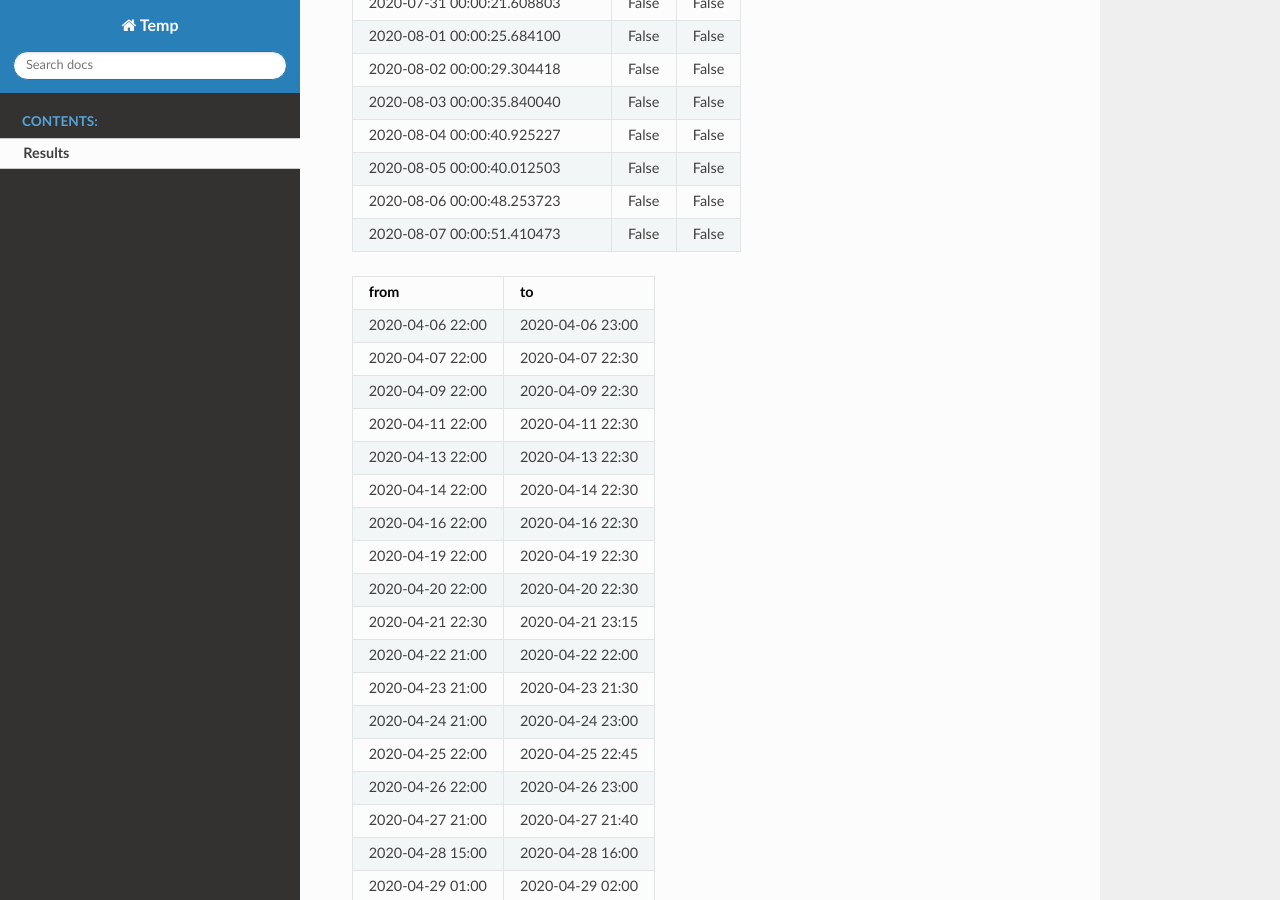
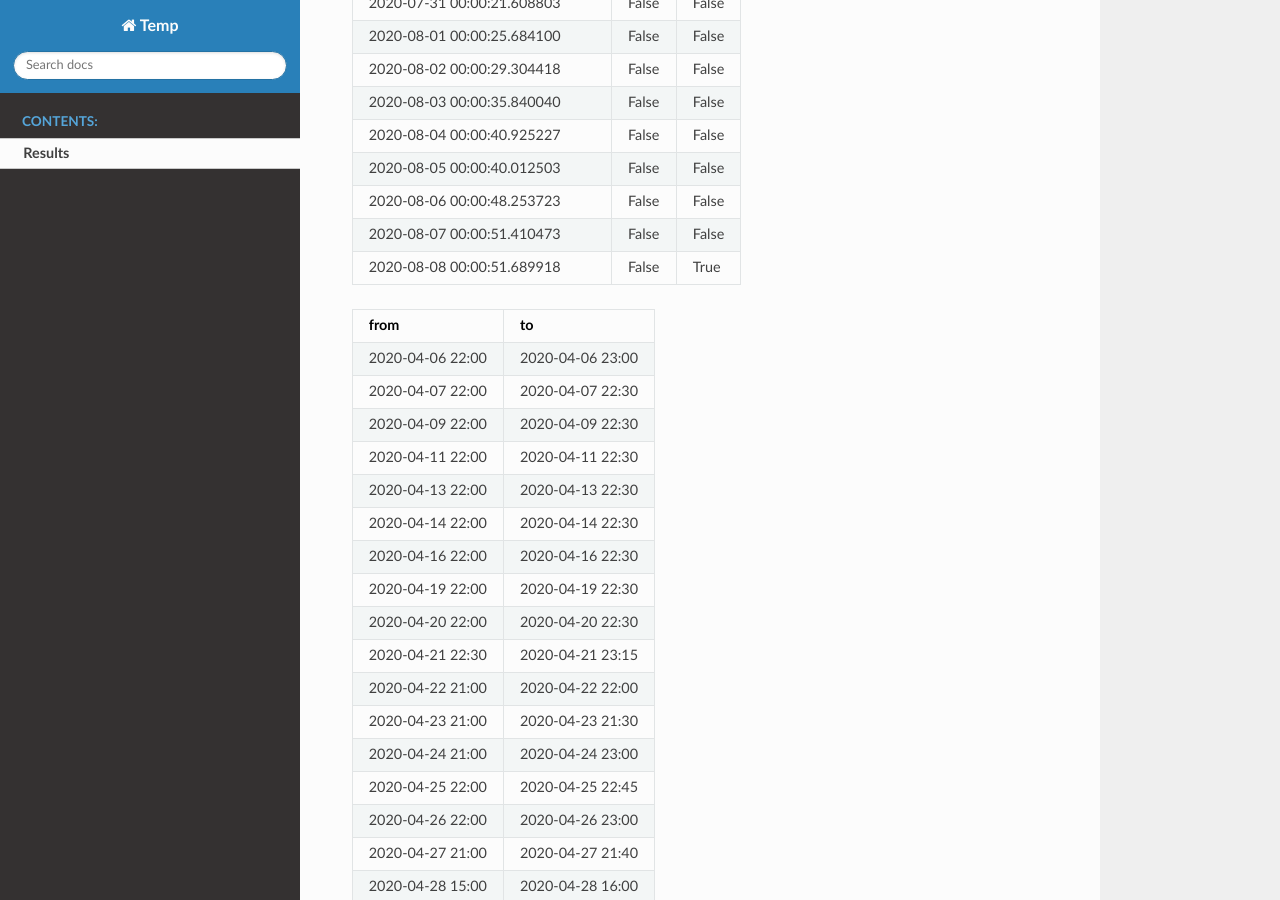
Before and after one commit to shlomow/queries-results, a Sphinx documentation site: the page built from source/results.rst, in a window 1280 px wide and 900 px high, scrolled down 3599 px. Built offline with Sphinx 7.4.7 and the Read the Docs theme 2.0.0, drawn with Linux system fonts in a browser that asks for light colours.

Commit message:
update results

```diff
--- a/source/results.rst
+++ b/source/results.rst
@@ -118,6 +118,7 @@ fifth experiment: 24.07.2020
    2020-08-05 00:00:40.012503, False, False
    2020-08-06 00:00:48.253723, False, False
    2020-08-07 00:00:51.410473, False, False
+   2020-08-08 00:00:51.689918, False, True
 
 .. csv-table::
    :header: "from", "to"
```
Also changed, not shown: results.json (+1 -1 lines).
